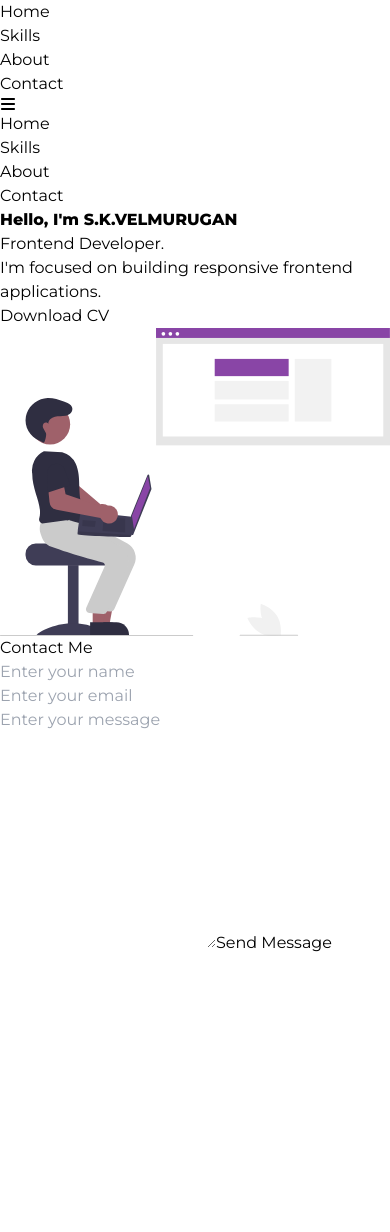
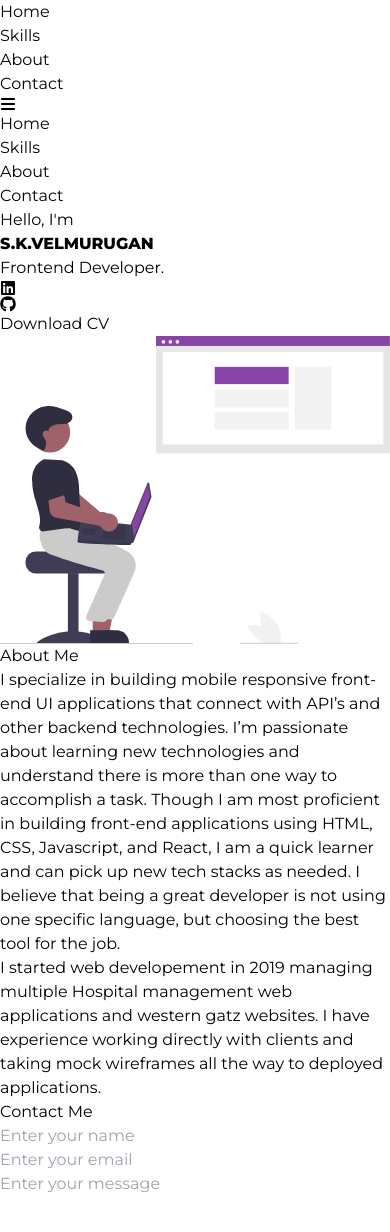
Before and after one commit to velmurugansk/portfolio, a React (Vite) app: page /skills in a window 390 px wide. Shown: the top 1232 px of the page. Before the commit the page ends 955 px from the top, so only its background shows below. Built offline with nearby package versions, Linux system fonts and the light colour scheme.

Commit message:
about & social media icons

```diff
--- a/src/App.jsx
+++ b/src/App.jsx
@@ -16,7 +16,7 @@ function App() {
     <>
     <Header />
     <Main />
-    {/* <About /> */}
+    <About />
     <Contact/>
     </>
   )
--- a/src/components/About.jsx
+++ b/src/components/About.jsx
@@ -2,8 +2,23 @@ import React from 'react'
 
 const About = () => {
   return (
-    <div className='w-full h-screen bg-[#151515]'>
-     <div className='px-6 py-4'></div>
+    <div className='w-full h-screen bg-[#151515] px-16 py-4'>
+      <p className='text-center text-3xl font-bold text-white mb-3'>About Me</p>
+      <p className='py-2 text-gray-600'>
+        I specialize in building mobile responsive front-end UI applications
+        that connect with API’s and other backend technologies. I’m
+        passionate about learning new technologies and understand there is
+        more than one way to accomplish a task. Though I am most proficient
+        in building front-end applications using HTML, CSS, Javascript, and
+        React, I am a quick learner and can pick up new tech stacks as
+        needed. I believe that being a great developer is not using one
+        specific language, but choosing the best tool for the job.
+      </p>
+      <p className='py-2 text-gray-600'>
+        I started web developement in 2019 managing multiple Hospital management web applications and western gatz
+        websites. I have experience working directly with clients and taking
+        mock wireframes all the way to deployed applications.
+      </p>
     </div>
   )
 }
--- a/src/components/Contact.jsx
+++ b/src/components/Contact.jsx
@@ -39,10 +39,10 @@ const Contact = () => {
       <div>
         <p className='text-center text-3xl font-bold text-white mb-3'>Contact Me</p>
         <form onSubmit={sendMessage} className='flex flex-col w-full'>
-          <input type='text' className='my-2 p-2 w-72 sm:w-80 md:w-96 focus:outline-none focus:border-[#8644A2] border-4' placeholder='Enter your name' name="name" required />
-          <input type='email' className='my-2 p-2 w-72 sm:w-80 md:w-96 focus:outline-none focus:border-[#8644A2] border-4' placeholder='Enter your email' name="email" required />
-          <textarea rows="10" className='my-2 p-2 w-72 resize-none sm:w-80 md:w-96 focus:outline-none focus:border-[#8644A2] border-4' placeholder='Enter your message' name="message" ></textarea>
-          <button type="submit" className='text-white px-6 py-2 border-2 hover:bg-[#8644A2] hover:border-[#8644A2]'>Send Message</button>
+          <input type='text' className='my-2 p-2 w-72 sm:w-80 md:w-96 focus:outline-none bg-[#ececec] focus:border-[#8644A2] border-2' placeholder='Enter your name' name="name" required />
+          <input type='email' className='my-2 p-2 w-72 sm:w-80 md:w-96 focus:outline-none bg-[#ececec] focus:border-[#8644A2] border-2' placeholder='Enter your email' name="email" required />
+          <textarea rows="10" className='my-2 p-2 w-72 resize-none sm:w-80 md:w-96 bg-[#ececec] focus:outline-none focus:border-[#8644A2] border-2' placeholder='Enter your message' name="message" ></textarea>
+          <button type="submit" className='text-white px-6 mt-2 py-2 border-2 hover:bg-[#8644A2] hover:border-[#8644A2]'>Send Message</button>
         </form>
       </div>
     </div>
--- a/src/components/Main.jsx
+++ b/src/components/Main.jsx
@@ -1,15 +1,18 @@
 import React from 'react'
 import hero from './../assets/images/web-dev.svg';
 import resume from '../assets/resume.pdf';
+import { FaLinkedin, FaGithub } from "react-icons/fa6";
 
 const Main = () => {
   return (
     <div className='w-full h-screen bg-[#151515] px-6 sm:px-20 gap-8'>
       <div className="flex flex-col md:flex-row mx-auto  flex-row items-center h-full">
         <div>
-          <h1 className='text-3xl md:text-4xl name-txt font-bold text-white'>Hello, I'm S.K.VELMURUGAN</h1>
-          <h2 className='font-bold text-2xl md:text-3xl py-3 animatedtext text-[#8644A2]'>Frontend Developer.</h2>
-          <p className='py-4 text-[#8892b0]'>I'm focused on building responsive frontend applications.</p>
+          <p className='text-white my-2'>Hello, I'm</p>
+          <h1 className='text-3xl md:text-4xl name-txt font-bold text-white'>S.K.VELMURUGAN</h1>
+          <h2 className='font-bold text-2xl md:text-3xl py-2 animatedtext text-[#8644A2]'>Frontend Developer.</h2>
+          <div className='flex flex-row items-center my-3'><FaLinkedin className='mr-2 cursor-pointer text-white hover:text-[#8644A2]'/>
+          <FaGithub className='cursor-pointer text-white hover:text-[#8644A2]'/></div>
           <div><a href={resume} download="resume"><button className='text-white px-6 py-2 border-2 hover:bg-[#8644A2] hover:border-[#8644A2]'>
             Download CV</button></a></div>
         </div>
```
